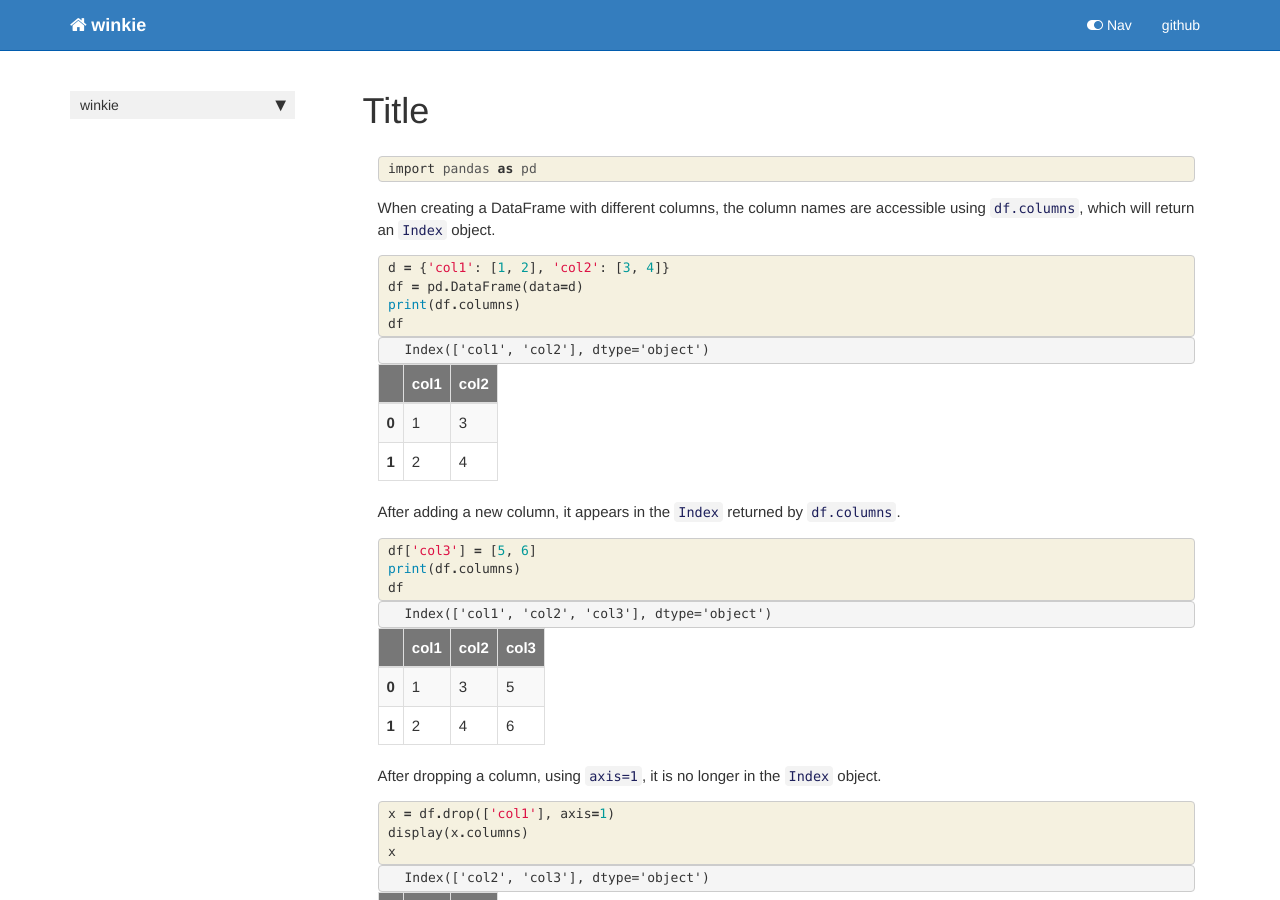
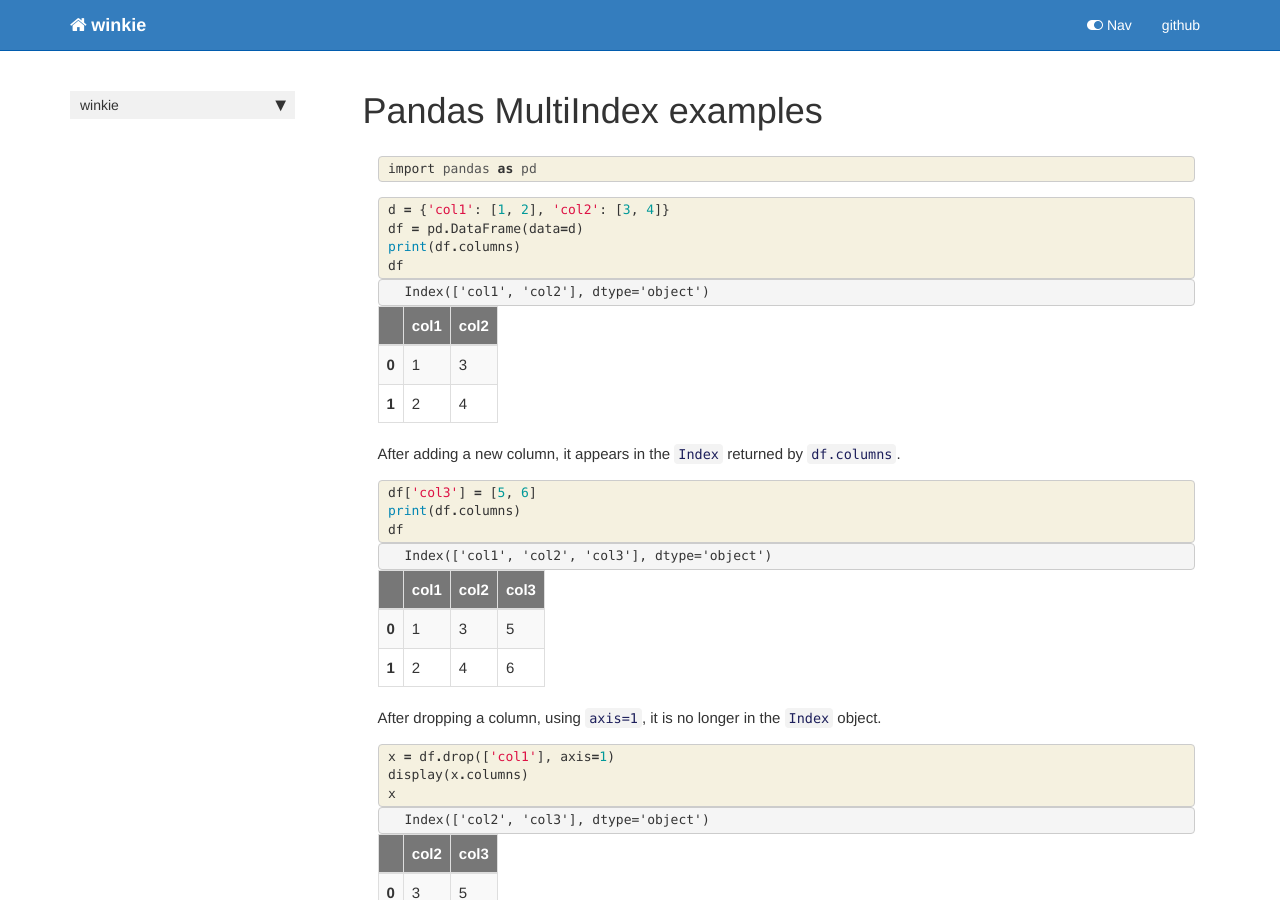
Before and after one commit to kiview/winkie, a Jekyll site: the page built from docs/pandas_multiindex_examples.html, in a window 1280 px wide and 900 px high. Built offline with Jekyll 4.4.1, drawn with Linux system fonts in a browser that asks for light colours; nearby versions of some CDN libraries; comment, search, counter and statistics services are not loaded.

Commit message:
Add website updates

```diff
--- a/docs/_data/sidebars/home_sidebar.yml
+++ b/docs/_data/sidebars/home_sidebar.yml
@@ -16,7 +16,7 @@ entries:
       title: PigeonAnimator
       url: pigeon_animator.html
     - output: web,pdf
-      title: Title
+      title: Pandas MultiIndex examples
       url: pandas_multiindex_examples.html
     output: web
     title: winkie
--- a/docs/pandas_multiindex_examples.html
+++ b/docs/pandas_multiindex_examples.html
@@ -1,6 +1,6 @@
 ---
 
-title: Title
+title: Pandas MultiIndex examples
 
 
 keywords: fastai
@@ -46,13 +46,6 @@ nb_path: "02_pandas_multiindex_examples.ipynb"
 </div>
     {% endraw %}
 
-<div class="cell border-box-sizing text_cell rendered"><div class="inner_cell">
-<div class="text_cell_render border-box-sizing rendered_html">
-<p>When creating a DataFrame with different columns, the column names are accessible using <code>df.columns</code>, which will return an <code>Index</code> object.</p>
-
-</div>
-</div>
-</div>
     {% raw %}
 
 <div class="cell border-box-sizing code_cell rendered">
--- a/docs/sidebar.json
+++ b/docs/sidebar.json
@@ -3,6 +3,6 @@
     "Overview": "/",
     "DLCImporter": "dlc_importer.html",
     "PigeonAnimator": "pigeon_animator.html",
-    "Title": "pandas_multiindex_examples.html"
+    "Pandas MultiIndex examples": "pandas_multiindex_examples.html"
   }
 }
```
